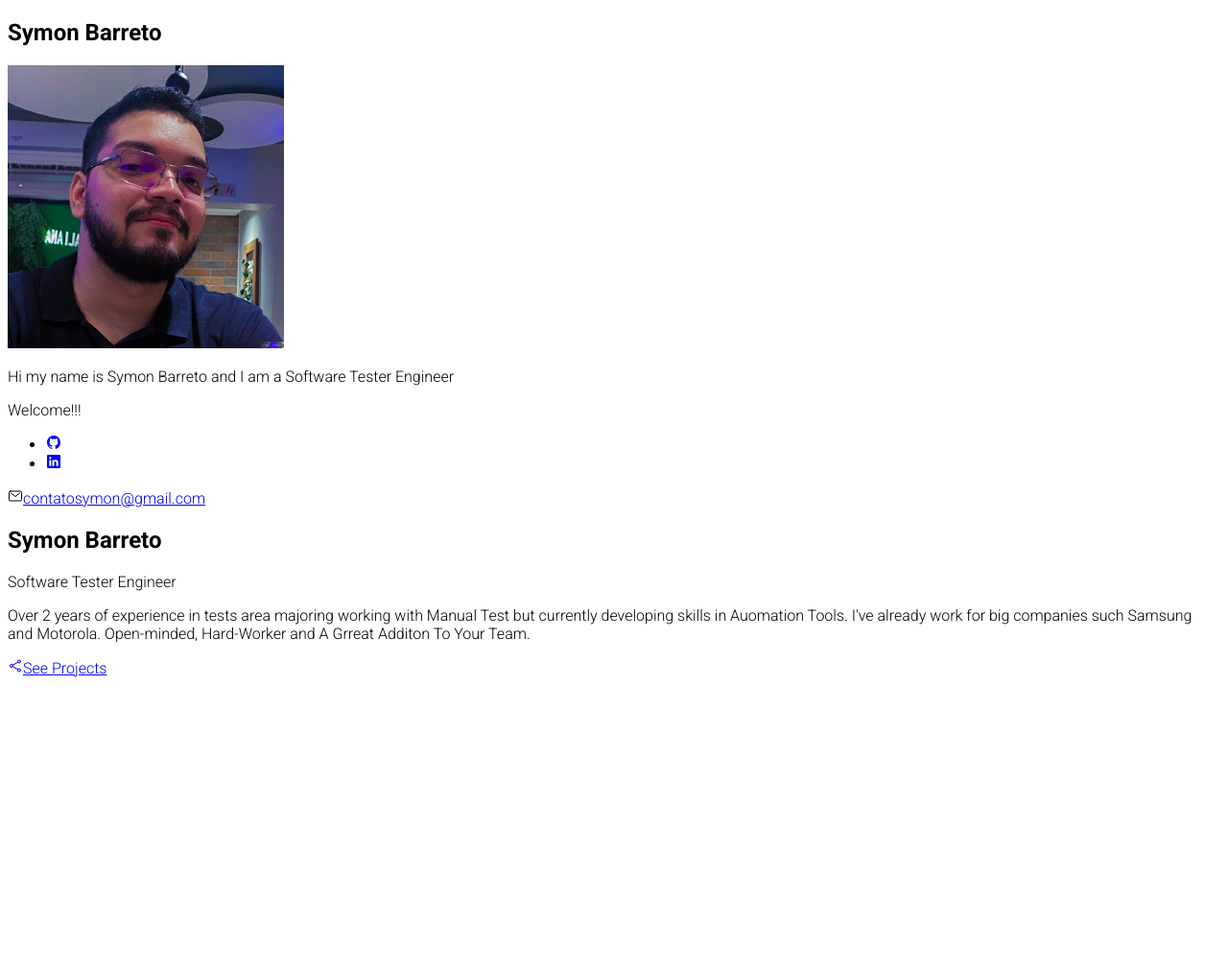
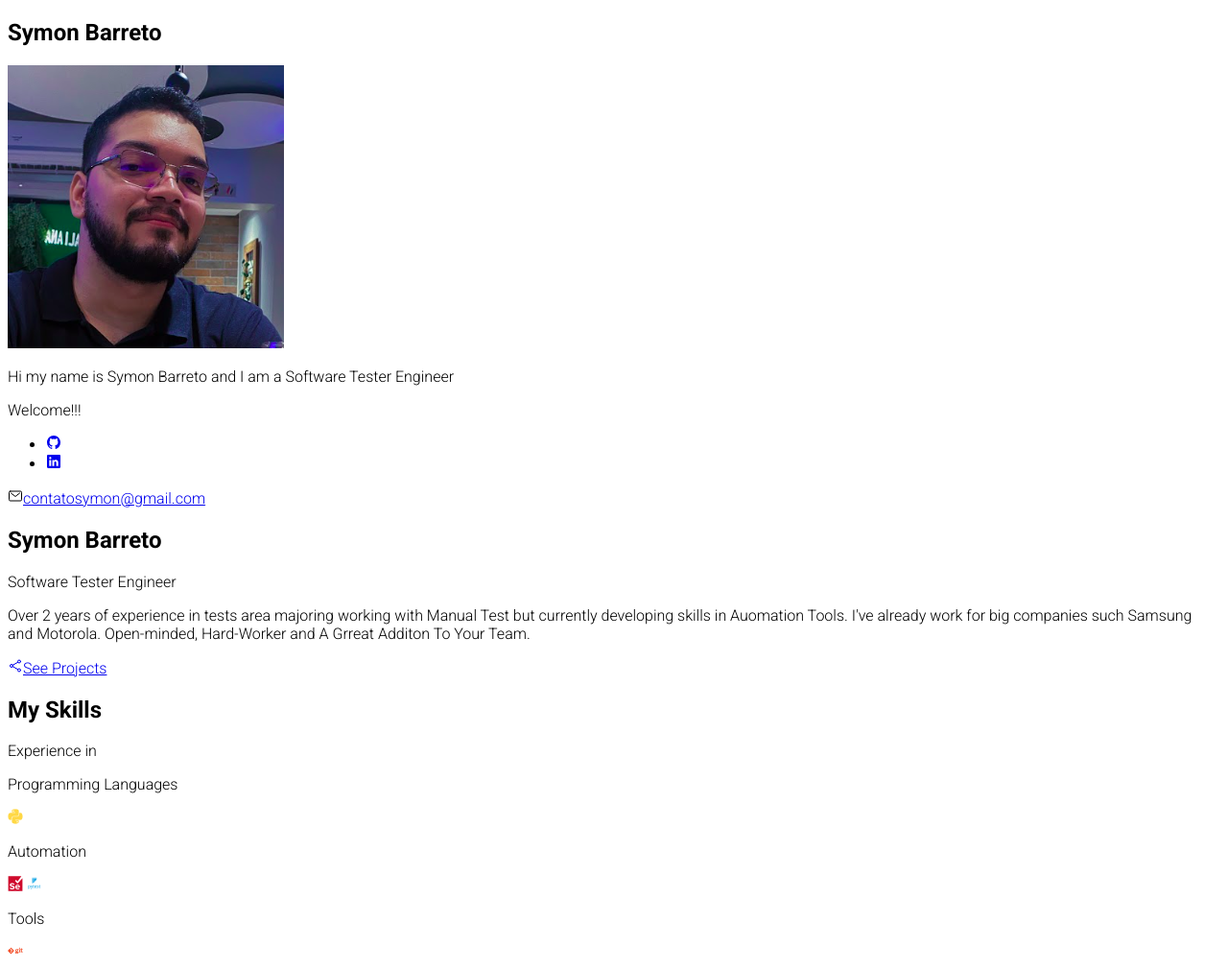
Before and after one commit to s4imu/s4imu.github.io, a plain HTML site: page index.html in a window 1280 px wide. Shown: the whole page at 96% size. Before the commit the page ends 800 px from the top, so only its background shows below. Drawn offline with nearby package versions, Linux system fonts and the light colour scheme.

Commit message:
FEAT: skills section

```diff
--- a/index.html
+++ b/index.html
@@ -40,6 +40,25 @@
                 Over 2 years of experience in tests area majoring working with <span class="highlight">Manual Test</span> but currently developing skills in <span class="highlight">Auomation Tools</span>. I've already work for big companies such <span class="highlight">Samsung</span> and <span class="highlight">Motorola</span>. <span class="highlight">Open-minded</span>, <span class="highlight">Hard-Worker</span> and <span class="highlight">A Grreat Additon To Your Team</span>.
             </p>
             <a href="https://github.com/s4imu?tab=repositories" target="_blank" rel="noopener noreferrer" id="btn-projects"><ion-icon name="share-social-outline"></ion-icon>See Projects</a>
+            <h2 id="skills-section-title">My Skills</h2>
+            <p class="desccription">Experience in</p>
+            <div class="skills-conatiner">
+                <div class="skills-box">
+                    <p class="skills-title">
+                        Programming Languages
+                    </p>
+                    <i class="devicon-python-plain colored"></i>
+                    <p class="skills-title">
+                        Automation
+                    </p>
+                    <i class="devicon-selenium-original colored"></i>
+                    <i class="devicon-pytest-plain-wordmark colored"></i>
+                    <p class="skills-title">
+                        Tools
+                    </p>
+                    <i class="devicon-git-plain-wordmark colored"></i>
+                </div>
+            </div>
         </section>
     </main>
 
```
